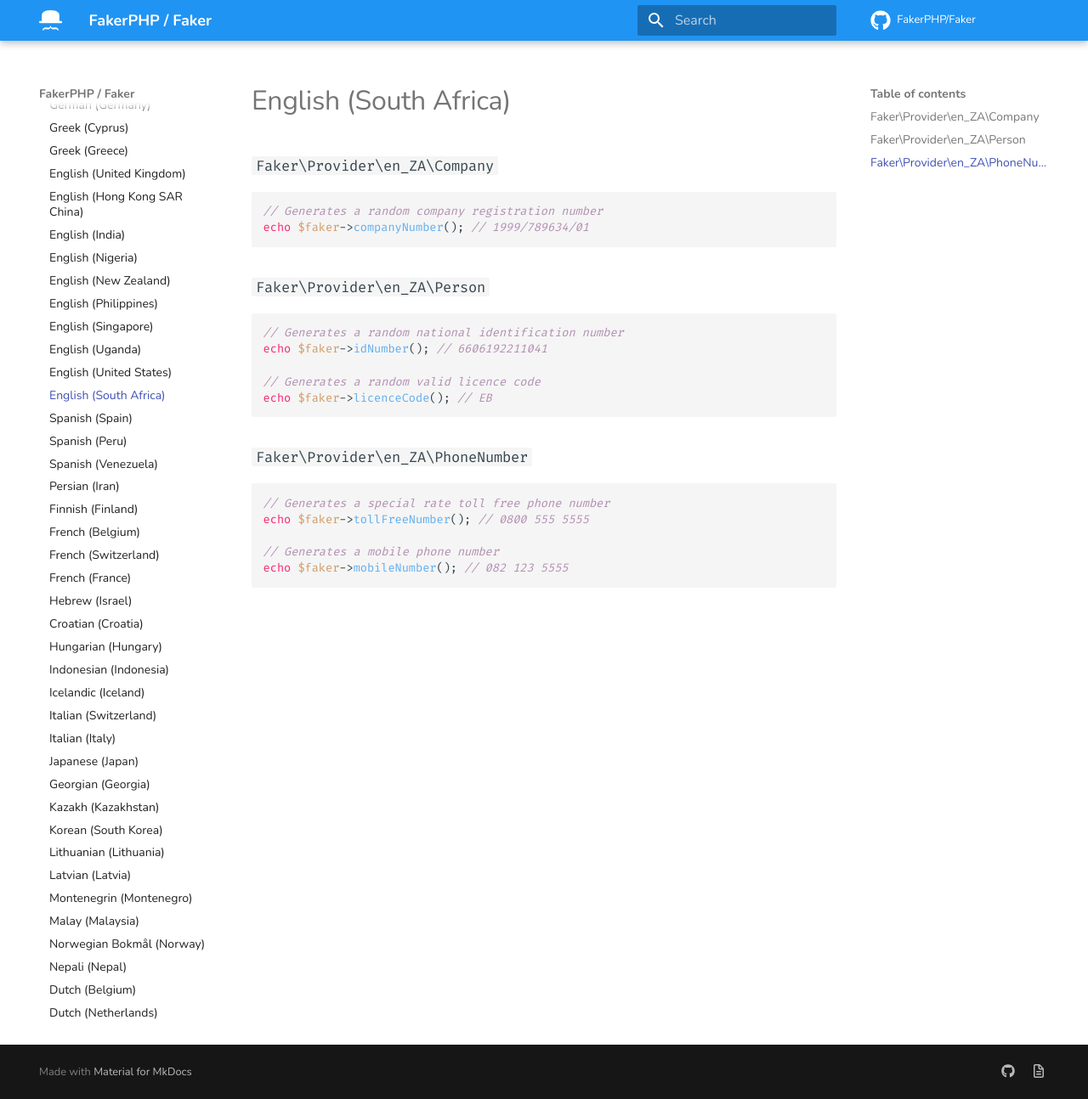
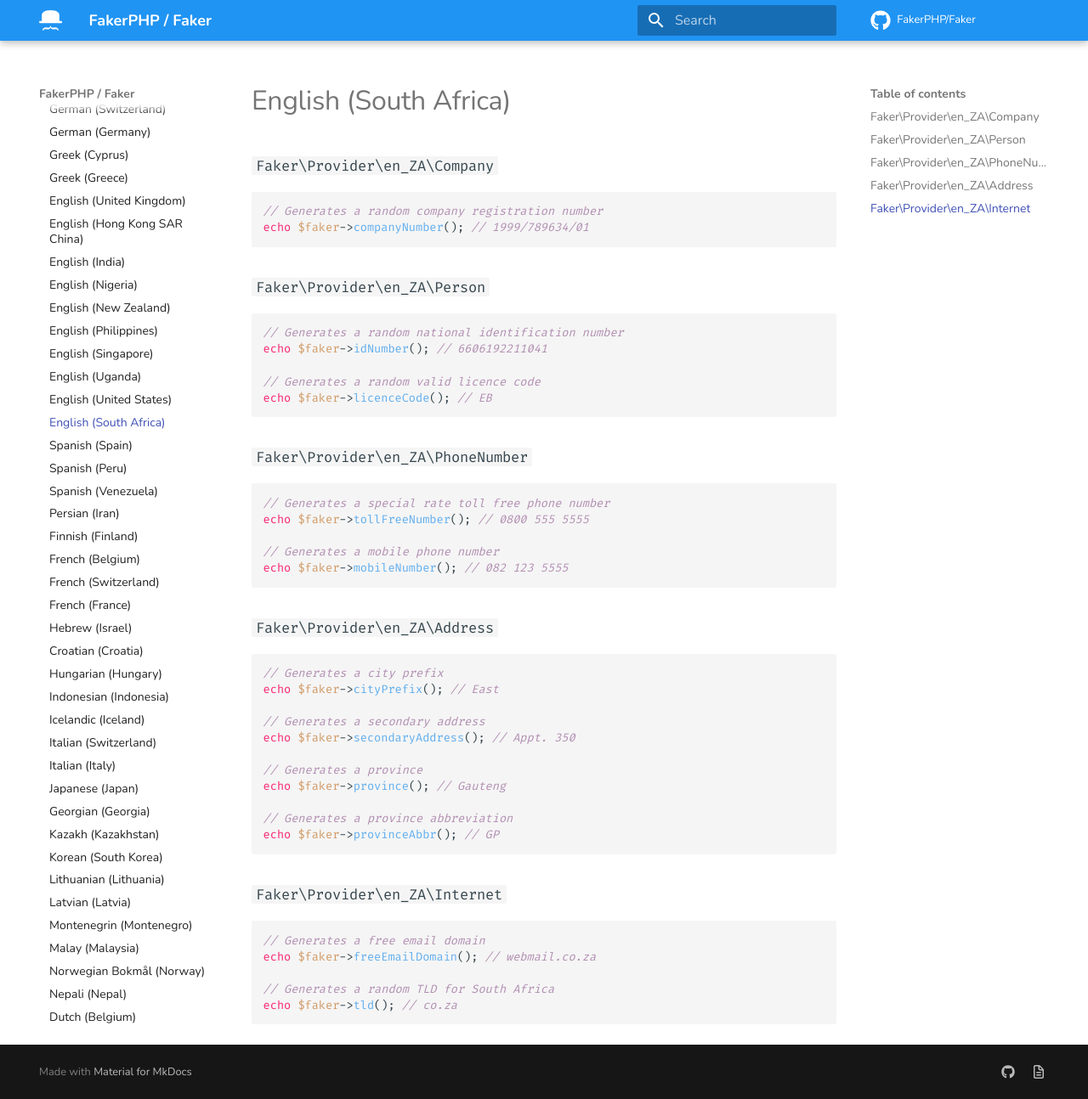
Before and after one commit to FakerPHP/fakerphp.github.io, an MkDocs documentation site: the page built from docs/locales/en_ZA.md, in a window 1280 px wide and 1294 px high. Shown: the whole window at 85% size. Built offline with MkDocs 1.6.1 and Material for MkDocs 9.7.7, drawn with Linux system fonts in a browser that asks for light colours; nearby versions of some CDN libraries; comment, search, counter and statistics services are not loaded.

Commit message:
Update en_ZA.md
Added documentation for Faker\Provider\en_ZA\Address and Faker\Provider\en_ZA\Internet as those method already exist in the code at `src/Faker/Provider/en_ZA/` and I couldn't find it on the docs

````diff
--- a/docs/locales/en_ZA.md
+++ b/docs/locales/en_ZA.md
@@ -26,3 +26,29 @@
 // Generates a mobile phone number
 echo $faker->mobileNumber(); // 082 123 5555
 ```
+
+### `Faker\Provider\en_ZA\Address`
+
+```php
+// Generates a city prefix
+echo $faker->cityPrefix(); // East
+
+// Generates a secondary address
+echo $faker->secondaryAddress(); // Appt. 350
+
+// Generates a province
+echo $faker->province(); // Gauteng
+
+// Generates a province abbreviation
+echo $faker->provinceAbbr(); // GP
+```
+
+### `Faker\Provider\en_ZA\Internet`
+
+```php
+// Generates a free email domain
+echo $faker->freeEmailDomain(); // webmail.co.za
+
+// Generates a random TLD for South Africa
+echo $faker->tld(); // co.za
+```
````
